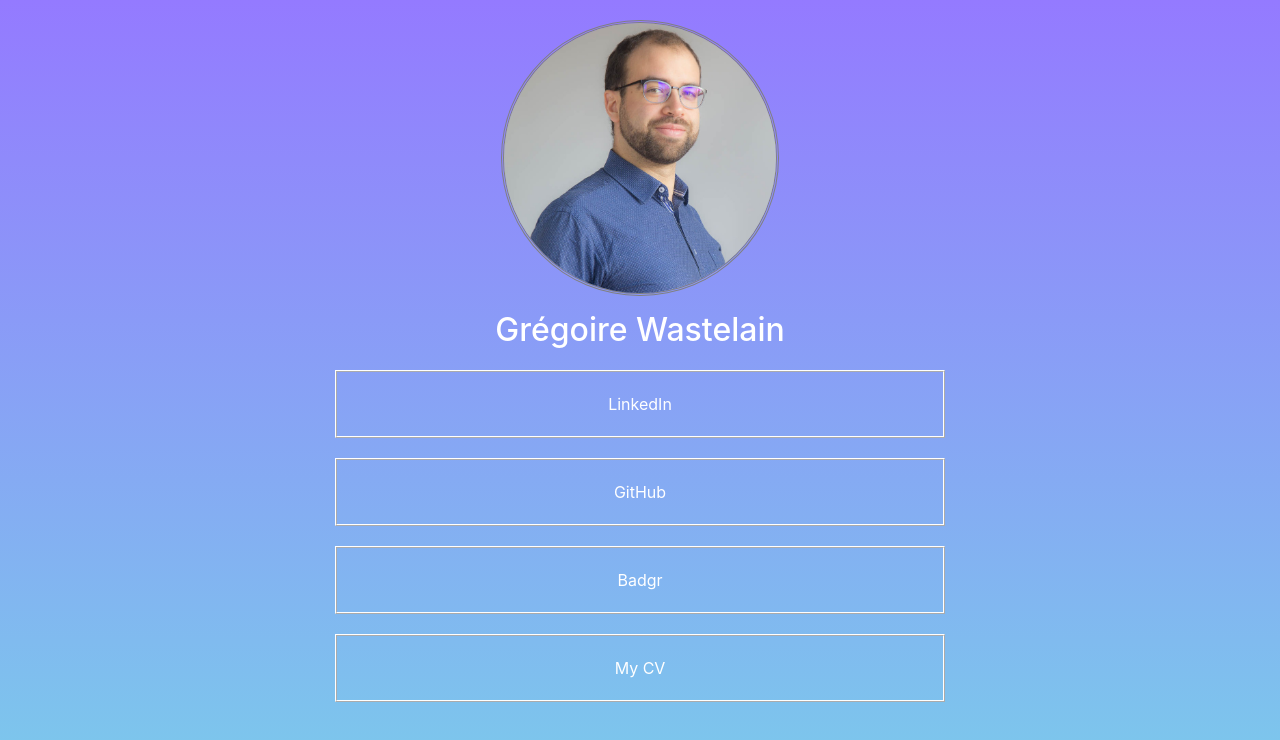
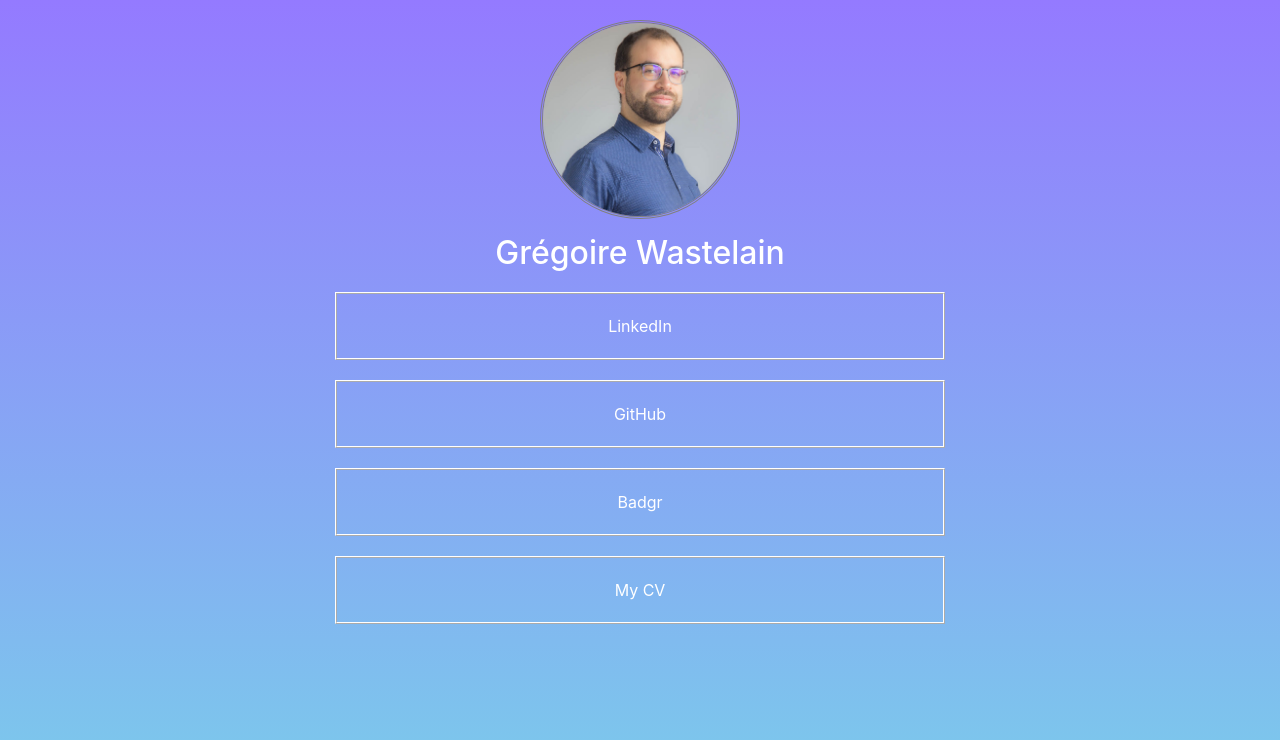
Before and after one commit to gwastelain/my-links, a plain HTML site: page index.html in a window 1280 px wide. Drawn offline with nearby package versions, Linux system fonts and the light colour scheme.

Commit message:
résolution de problèmes

```diff
--- a/assets/css/style.css
+++ b/assets/css/style.css
@@ -40,8 +40,8 @@ h2 {
 .gregoire {
     display: inline-block;
     border: 3px grey double;
-    border-radius: 100%;
-    width: 25%;
+    border-radius: 50%;
+    width: 200px;
     margin-top: 20px;
     margin-bottom: 15px;
 }
```
